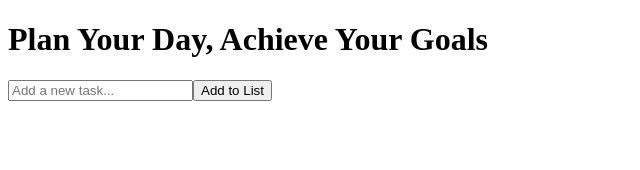
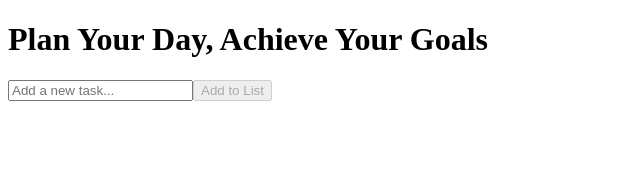
Before and after one commit to MHassanAr/Angular-to-do-list, an Angular app in the folder to-do-list/: page / in a window 1280 px wide. Shown: the top 170 px of the page, without its empty margins (0-640 px from the left). Built offline with nearby package versions, Linux system fonts and the light colour scheme.

Commit message:
Add template-driven validation

```diff
--- a/to-do-list/src/app/add-tasks/add-tasks.component.html
+++ b/to-do-list/src/app/add-tasks/add-tasks.component.html
@@ -2,10 +2,32 @@
   <div class="add-task-main-heading-div">
     <h1 class="add-task-main-heading">Plan Your Day, Achieve Your Goals</h1>
   </div>
+
+  <!-- Task Input and Button -->
   <div class="add-task-input-div">
-    <input [(ngModel)]="currentTask" type="text" placeholder="Add a new task..." />
-    <button (click)="addTask()" class="add-task-button">Add to List</button>
+    <input
+      [(ngModel)]="currentTask"
+      #taskInput="ngModel"
+      type="text"
+      placeholder="Add a new task..."
+      required
+      minlength="4"
+    />
+
+    <!-- Add Button, Disabled if Validation Fails -->
+    <button (click)="addTask()" class="add-task-button" [disabled]="taskInput.invalid">
+      Add to List
+    </button>
+
+    <!-- Validation Error Messages -->
+    <div class="error-message" *ngIf="taskInput.invalid && (taskInput.dirty || taskInput.touched)">
+      <p *ngIf="taskInput.errors?.['minlength']">
+        Task must be at least 4 characters long.
+      </p>
+    </div>
   </div>
+
+  <!-- Task List -->
   <div class="show-output-div" *ngFor="let task of tasksArray">
     <app-view-tasks
       [viewTask]="task"
--- a/to-do-list/src/app/add-tasks/add-tasks.component.ts
+++ b/to-do-list/src/app/add-tasks/add-tasks.component.ts
@@ -1,6 +1,6 @@
 import { CommonModule } from '@angular/common';
 import { Component } from '@angular/core';
-import { FormsModule } from '@angular/forms';
+import { FormsModule} from '@angular/forms';
 import { ViewTasksComponent } from "../view-tasks/view-tasks.component";
 
 @Component({
```
